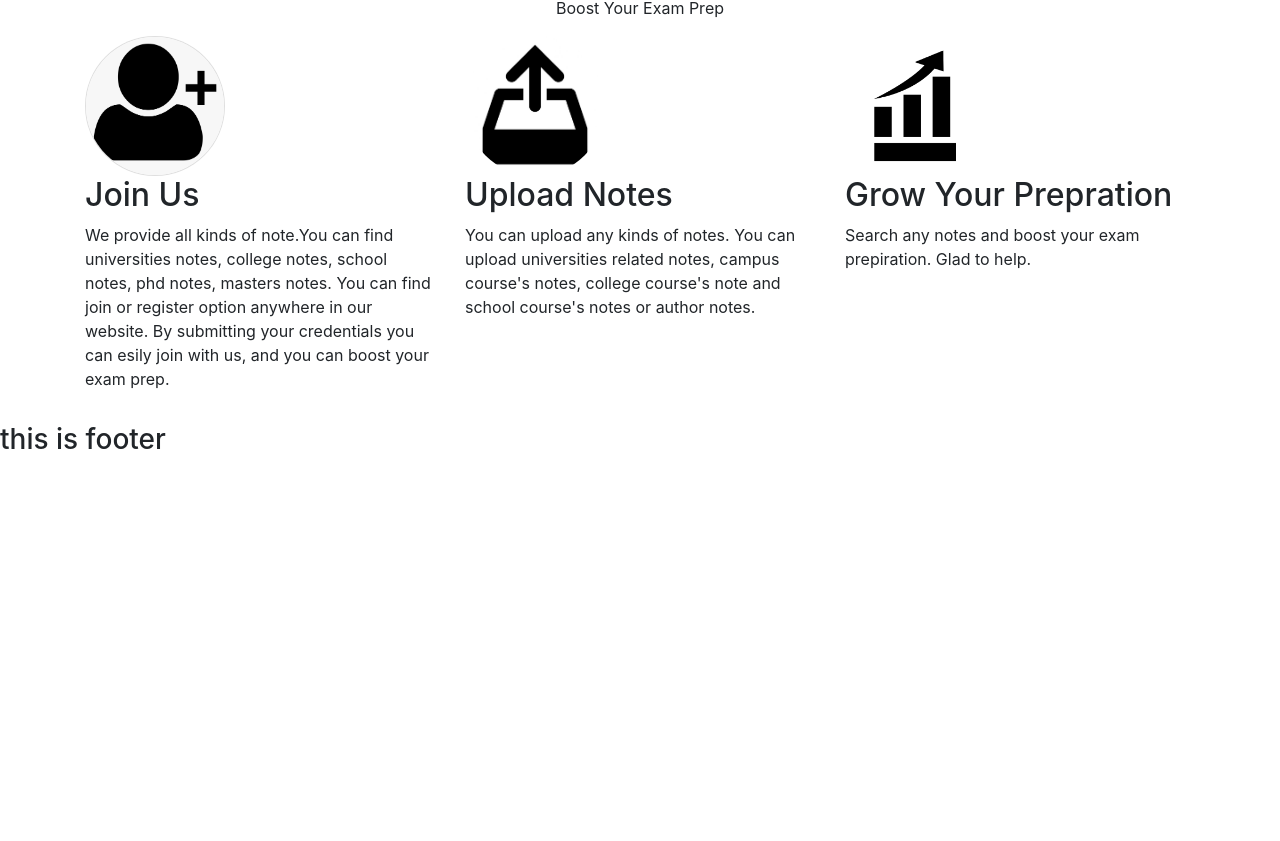
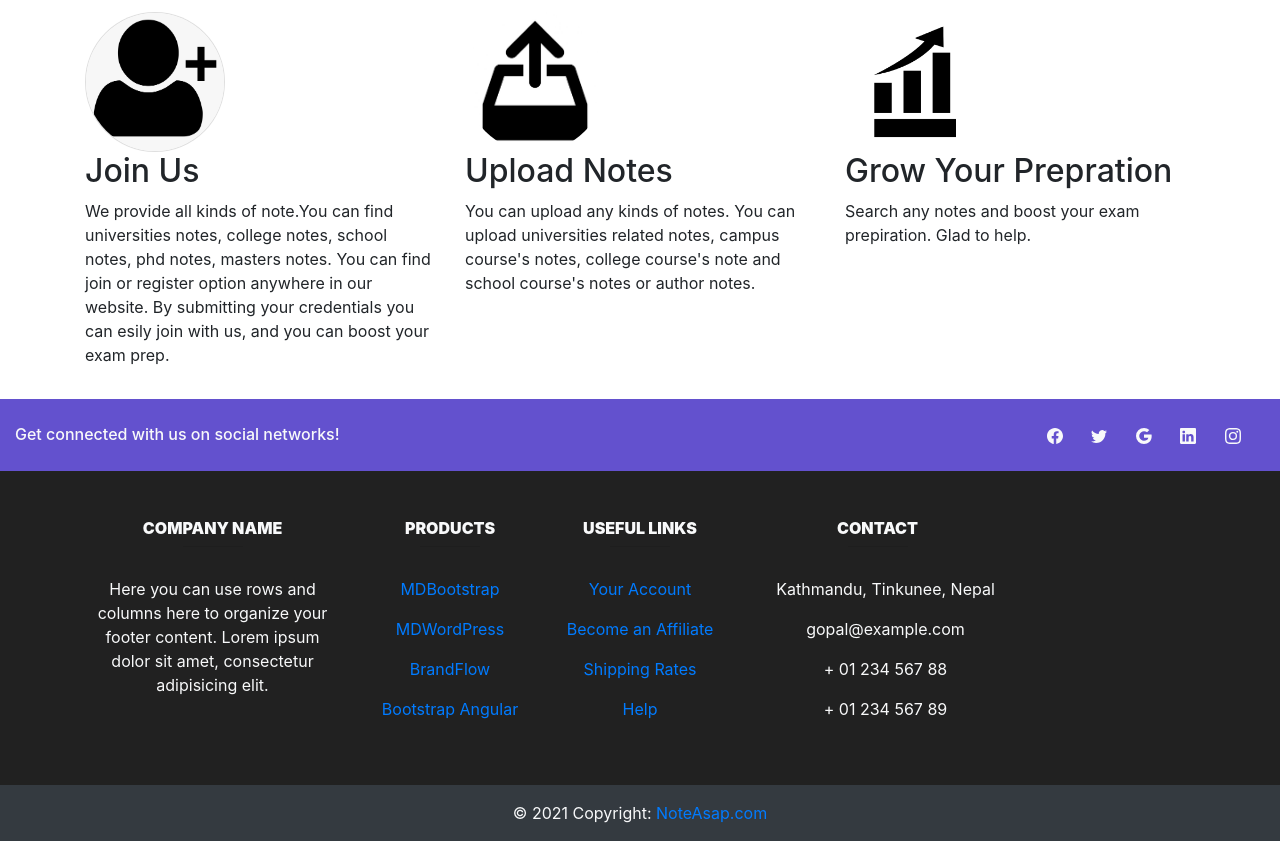
Before and after one commit to Gopa11313/NoteAsap-website-, a React (Create React App) app in the folder frontend/: page / in a window 1280 px wide. Shown: the part 362-1203 px from the top of the page. Before the commit the page ends 826 px from the top, so only its background shows below. Built offline with nearby package versions, Linux system fonts and the light colour scheme.

Commit message:
done with footer

```diff
--- a/frontend/src/App.js
+++ b/frontend/src/App.js
@@ -8,12 +8,12 @@ import Navigation from './Header/Navigation';
 import Topheader from './Header/Topheader'
 import { Jumbotron } from './Body/Jumbotron';
 import {Login}  from './Pages/Login'
+import {Signup} from './Pages/Signup'
 import React from 'react';
 function App() {
   return (
     <React.Fragment>
       <BrowserRouter>
-        <Topheader />
         <Navigation />
         <Jumbotron />
             <Switch>
@@ -21,6 +21,7 @@ function App() {
             <Route path="/about" component={About} />
             <Route path="/contact" component={Contact} />
             <Route path="/login" component={Login} />
+            <Route path="/signup" component={Signup} />
             <Route component={NoMatch} />
           </Switch>
       </BrowserRouter>
--- a/frontend/src/Body/Login.js
+++ /dev/null
@@ -1,46 +0,0 @@
-import { Component } from "react";
-import {Container,Form,Button} from 'react-bootstrap'
-import Axios from 'axios'
-class Login extends Component{
-    state={
-        "email":"",
-       "password":""
-    }
-    changeHandler=(e)=>{
-        this.setState({
-            [e.target.name] : e.target.value
-        })
-    }
-    loginuser=(e)=>{
-        e.preventDefault();
-        Axios.post("http://localhost:90/user/login",this.state)
-        .then((response)=>{
-            console.log(response);
-            alert("OK")
-        })
-        .catch((err)=>{
-            console.log(err.response)
-            alert("here")
-        })
-    }
-    render(){
-        return(
-
-            <Form>
-            <Form.Group controlId="formBasicEmail">
-                <Form.Label>Email address</Form.Label>
-                <Form.Control type="email" name="email" placeholder="Enter email" value={this.setState.email} onChange={this.changeHandler}/>
-            </Form.Group>
-
-            <Form.Group controlId="formBasicPassword">
-                <Form.Label>Password</Form.Label>
-                <Form.Control type="password" name="password" placeholder="Password" value={this.setState.password} onChange={this.changeHandler} />
-            </Form.Group>
-            <Button variant="primary" type="submit" onClick={this.loginuser}>
-                Submit
-            </Button>
-        </Form>
-        )
-    }
-}
-export default Login;
--- a/frontend/src/Footer/Footer.js
+++ b/frontend/src/Footer/Footer.js
@@ -1,12 +1,114 @@
-import { Component } from "react";
+import React from "react";
+import { MDBCol, MDBContainer, MDBRow, MDBFooter } from "mdbreact";
+import { Facebook, Twitter, Google, Linkedin, Instagram } from 'react-bootstrap-icons'
 
-class Footer extends Component{
-    render(){
-        return(
-            <div>
-                <h3>this is footer</h3>
+const Footer = () => {
+    return (
+        <MDBFooter color="unique-color-dark" className="page-footer font-small pt-0 text-light" style={{ "backgroundColor": "#212121" }}>
+            <div style={{ "backgroundColor": "#6351ce" }}>
+                <MDBContainer fluid className="text-center text-md-left">
+                    <MDBRow className="py-4 d-flex align-items-center">
+                        <MDBCol md="6" lg="5" className="text-center text-md-left mb-4 mb-md-0">
+                            <h6 className="mb-0 white-text">
+                                Get connected with us on social networks!
+              </h6>
+                        </MDBCol>
+                        <MDBCol md="6" lg="7" className="text-center text-md-right">
+                            <a className="fb-ic ml-0">
+                                <i className="text-light mr-lg-4"><Facebook /> </i>
+                            </a>
+                            <a className="tw-ic">
+                                <i className="text-light mr-lg-4"><Twitter /> </i>
+                            </a>
+                            <a className="gplus-ic">
+                                <i className="text-light mr-lg-4"><Google /> </i>
+                            </a>
+                            <a className="li-ic">
+                                <i className="text-light mr-lg-4"><Linkedin /> </i>
+                            </a>
+                            <a className="ins-ic">
+                                <i className="text-light mr-lg-4"><Instagram /></i>
+                            </a>
+                        </MDBCol>
+                    </MDBRow>
+                </MDBContainer>
             </div>
-        )
-    }
+            <MDBContainer className="mt-5 mb-4 text-center text-md-center">
+                <MDBRow className="mt-3">
+                    <MDBCol md="3" lg="4" xl="3" className="mb-4">
+                        <h6 className="text-uppercase font-weight-bold">
+                            <strong>Company name</strong>
+                        </h6>
+                        <hr className="deep-purple accent-2 mb-4 mt-0 d-inline-block mx-auto" style={{ width: "60px" }} />
+                        <p>
+                            Here you can use rows and columns here to organize your footer
+                            content. Lorem ipsum dolor sit amet, consectetur adipisicing
+                            elit.
+            </p>
+                    </MDBCol>
+                    <MDBCol md="2" lg="2" xl="2" className="mb-4">
+                        <h6 className="text-uppercase font-weight-bold">
+                            <strong>Products</strong>
+                        </h6>
+                        <hr className="deep-purple accent-2 mb-4 mt-0 d-inline-block mx-auto" style={{ width: "60px" }} />
+                        <p>
+                            <a href="#!">MDBootstrap</a>
+                        </p>
+                        <p>
+                            <a href="#!">MDWordPress</a>
+                        </p>
+                        <p>
+                            <a href="#!">BrandFlow</a>
+                        </p>
+                        <p>
+                            <a href="#!">Bootstrap Angular</a>
+                        </p>
+                    </MDBCol>
+                    <MDBCol md="3" lg="2" xl="2" className="mb-4">
+                        <h6 className="text-uppercase font-weight-bold">
+                            <strong>Useful links</strong>
+                        </h6>
+                        <hr className="deep-purple accent-2 mb-4 mt-0 d-inline-block mx-auto" style={{ width: "60px" }} />
+                        <p>
+                            <a href="#!">Your Account</a>
+                        </p>
+                        <p>
+                            <a href="#!">Become an Affiliate</a>
+                        </p>
+                        <p>
+                            <a href="#!">Shipping Rates</a>
+                        </p>
+                        <p>
+                            <a href="#!">Help</a>
+                        </p>
+                    </MDBCol>
+                    <MDBCol md="4" lg="3" xl="3" className="mb-4">
+                        <h6 className="text-uppercase font-weight-bold">
+                            <strong>Contact</strong>
+                        </h6>
+                        <hr className="deep-purple accent-2 mb-4 mt-0 d-inline-block mx-auto" style={{ width: "60px" }} />
+                        <p>
+                            <i className="fa fa-home mr-3" /> Kathmandu, Tinkunee, Nepal
+            </p>
+                        <p>
+                            <i className="fa fa-envelope mr-3" /> gopal@example.com
+            </p>
+                        <p>
+                            <i className="fa fa-phone mr-3" /> + 01 234 567 88
+            </p>
+                        <p>
+                            <i className="fa fa-print mr-3" /> + 01 234 567 89
+            </p>
+                    </MDBCol>
+                </MDBRow>
+            </MDBContainer>
+            <div className="footer-copyright text-center py-3 bg-dark">
+                <MDBContainer fluid>
+                    &copy; {new Date().getFullYear()} Copyright: <a href="https://www.MDBootstrap.com"> NoteAsap.com </a>
+                </MDBContainer>
+            </div>
+        </MDBFooter>
+    );
 }
+
 export default Footer;
--- a/frontend/src/Header/Navigation.js
+++ b/frontend/src/Header/Navigation.js
@@ -1,6 +1,4 @@
 import React, { Component } from "react";
-import Register from '../Body/Register'
-import Login from '../Body/Login';
 import styled from 'styled-components';
 import { Link } from 'react-router-dom'
 import { Navbar, FormControl, Button, Form, NavDropdown, Nav } from 'react-bootstrap'
@@ -45,7 +43,7 @@ export class Navigation extends Component {
                         </Nav>
                         <Form inline>
                             <Button href='/login' className="ml-1 btn-danger text-light" variant="outline-success" to='/login'>Login</Button>
-                            <Button href='/register' className="ml-1 " variant="outline-success">Signup</Button>
+                            <Button href='/signup' className="ml-1 " variant="outline-success" to='/signup'>Signup</Button>
                         </Form>
                     </Navbar.Collapse>
                 </Navbar>
--- /dev/null
+++ b/frontend/src/Pages/Signup.js
@@ -0,0 +1,64 @@
+import { Component } from "react";
+import { Container, Form, Button } from 'react-bootstrap'
+import Axios from 'axios'
+export class Signup extends Component {
+    state={
+        "name":"",
+        "email":"",
+        "password":"",
+        "con_password":""
+
+    }
+    RegitserUserInfo=(e)=>{
+        e.preventDefault();
+        const data={
+            "name":this.state.name,
+            "email":this.state.email,
+            "password":this.state.password
+        }
+        Axios.post("http://localhost:90/user/add",data).then(response=>{
+            console.log(data)
+        })
+    }
+    render() {
+        return (
+            <Container style={{"width":"40%"}}>
+                <h3>Register</h3>
+                <Form>
+                <Form.Group >
+                        <Form.Label>Full name</Form.Label>
+                        <Form.Control type="text" value={this.state.name}
+                        onChange={(event)=>this.setState({name:event.target.value})} placeholder="Enter full name" />
+                    </Form.Group>
+                    <Form.Group >
+                        <Form.Label>Email address</Form.Label>
+                        <Form.Control type="email" value ={this.state.email }
+                        onChange={(event)=>this.setState({email:event.target.value})} placeholder="Enter email" />
+                    </Form.Group>
+                    <Form.Group >
+                        <Form.Label>Password</Form.Label>
+                        <Form.Control type="password"value ={this.state.password}
+                        onChange={(event)=>this.setState({password:event.target.value})} placeholder="Password" />
+                    </Form.Group>
+
+                    <Form.Group >
+                        <Form.Label>Con-Password</Form.Label>
+                        <Form.Control type="password" value ={this.state.con_password}
+                        onChange={(event)=>this.setState({con_password:event.target.value})} placeholder="Con-Password" />
+                    </Form.Group>
+
+                    <Form.Group >
+                        <Form.Check type="checkbox" label="Check me out" />
+                    </Form.Group>
+                    <Button className="btn btn-dark btn-lg btn-block" variant="primary" type="submit" onClick={this.RegitserUserInfo}>
+                        Submit
+                    </Button>
+                    <p className="forgot-password text-right">
+                    Already registered <a href="/login">log in?</a>
+                </p>
+                </Form>
+            </Container>
+        )
+    }
+}
+export default Signup;
```
Also changed, not shown: 1 other file (tests, documents, lock files or other folders).
